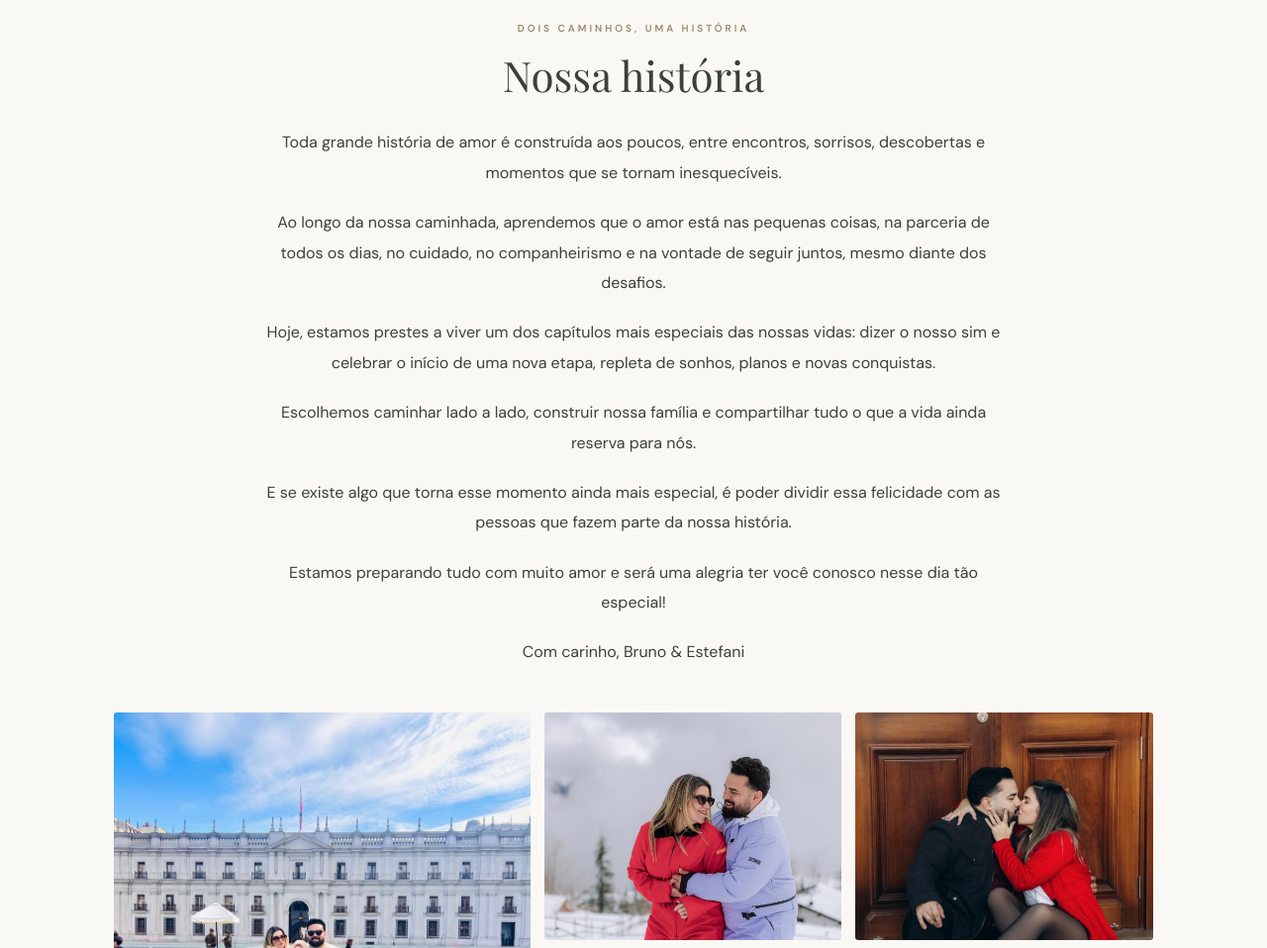
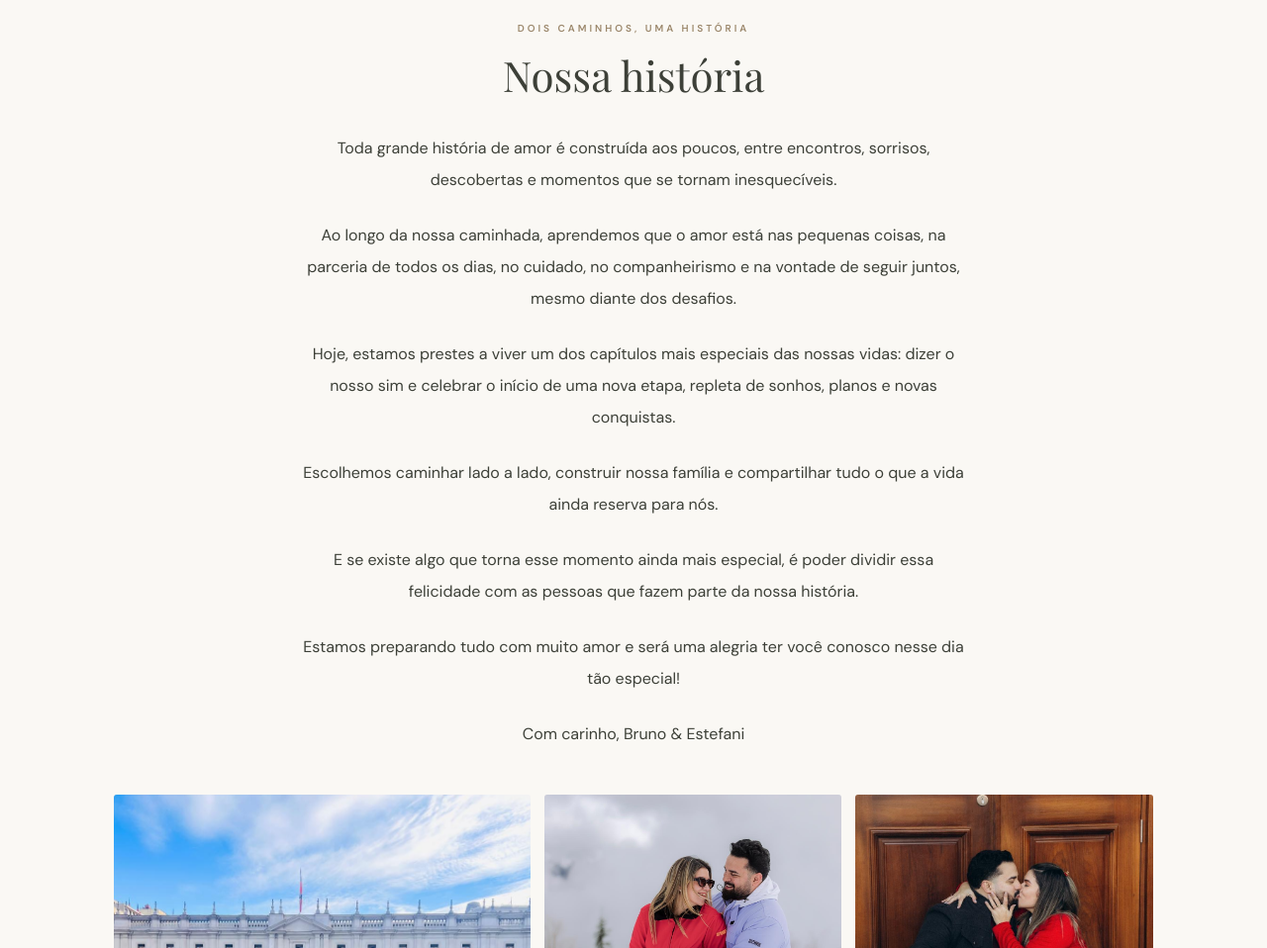
Before and after one commit to BrunoCouto1/Casamento, a plain HTML site: page index.html in a window 1280 px wide. Shown: the part 1040-1998 px from the top of the page at 99% size. Drawn offline with nearby package versions, Linux system fonts and the light colour scheme.

Commit message:
Update styles.css

```diff
--- a/styles.css
+++ b/styles.css
@@ -578,14 +578,15 @@ dialog h2 {
 }
 
 #story {
-  max-width: 750px;
-  margin: 25px auto;
-  line-height: 1.9;
+  max-width: 680px;
+  margin: 30px auto;
+  line-height: 2;
   text-align: center;
+  font-size: 16px;
 }
 
 #story p {
-  margin: 0 0 20px;
+  margin: 0 0 24px;
 }
 
 #story p:last-child {
```
